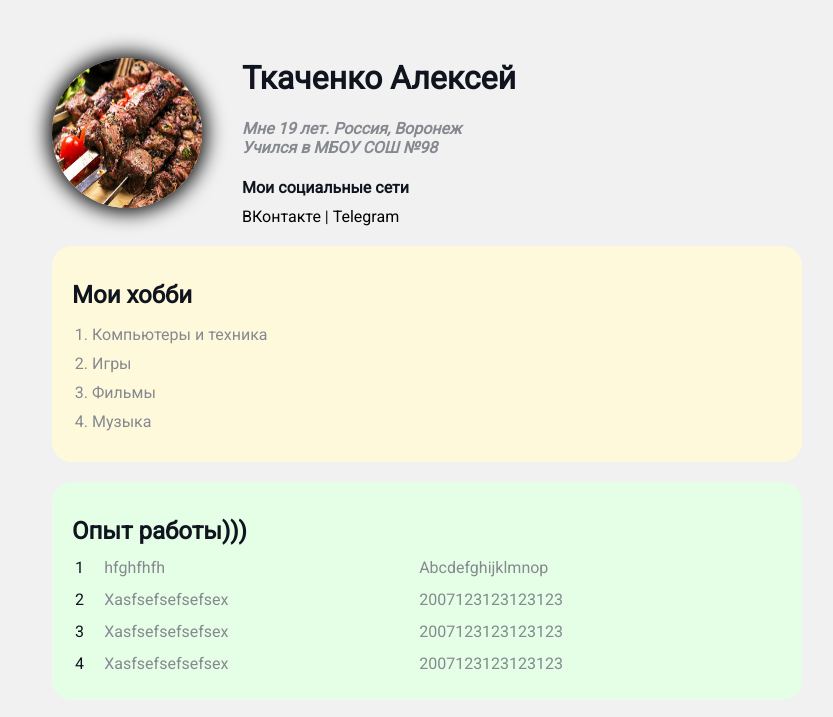
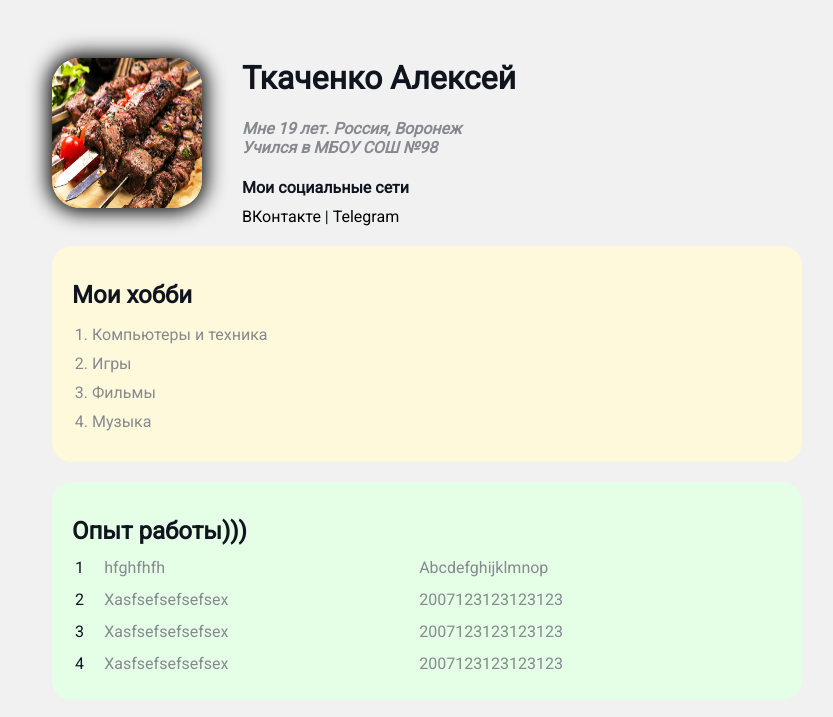
Before and after one commit to dellrain/CV, a plain HTML site: page index.html in a window 1280 px wide. Shown: the top 717 px of the page, without its empty margins (213-1046 px from the left). Drawn offline with Linux system fonts and the light colour scheme.

Commit message:
Revert "Merge pull request #1 from dellrain/round-avatar"
This reverts commit 8875bd9472fc4c182f61661fb9d190559a0cd90b, reversing
changes made to bf7fc759eee70067a7af9a8e81433325df6dd8ad.

```diff
--- a/styles.css
+++ b/styles.css
@@ -31,7 +31,7 @@ a:visited {
 .avatar {
     width: 150px;
     height: 150px;
-    border-radius: 50%;
+    border-radius: 28px;
     box-shadow: 0px 0px 20px 4px black;
     margin-top: 20px;
 }
```
